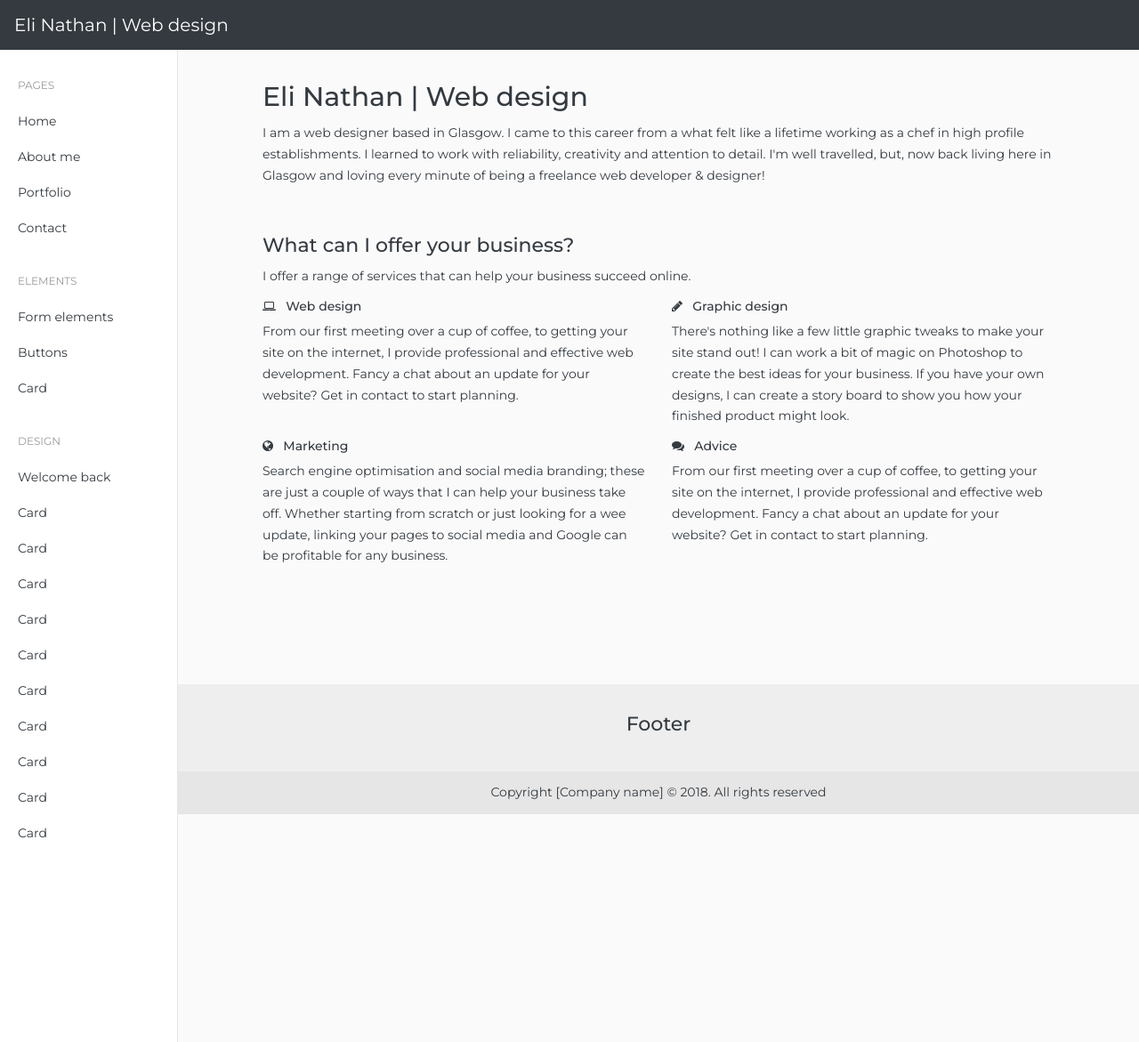
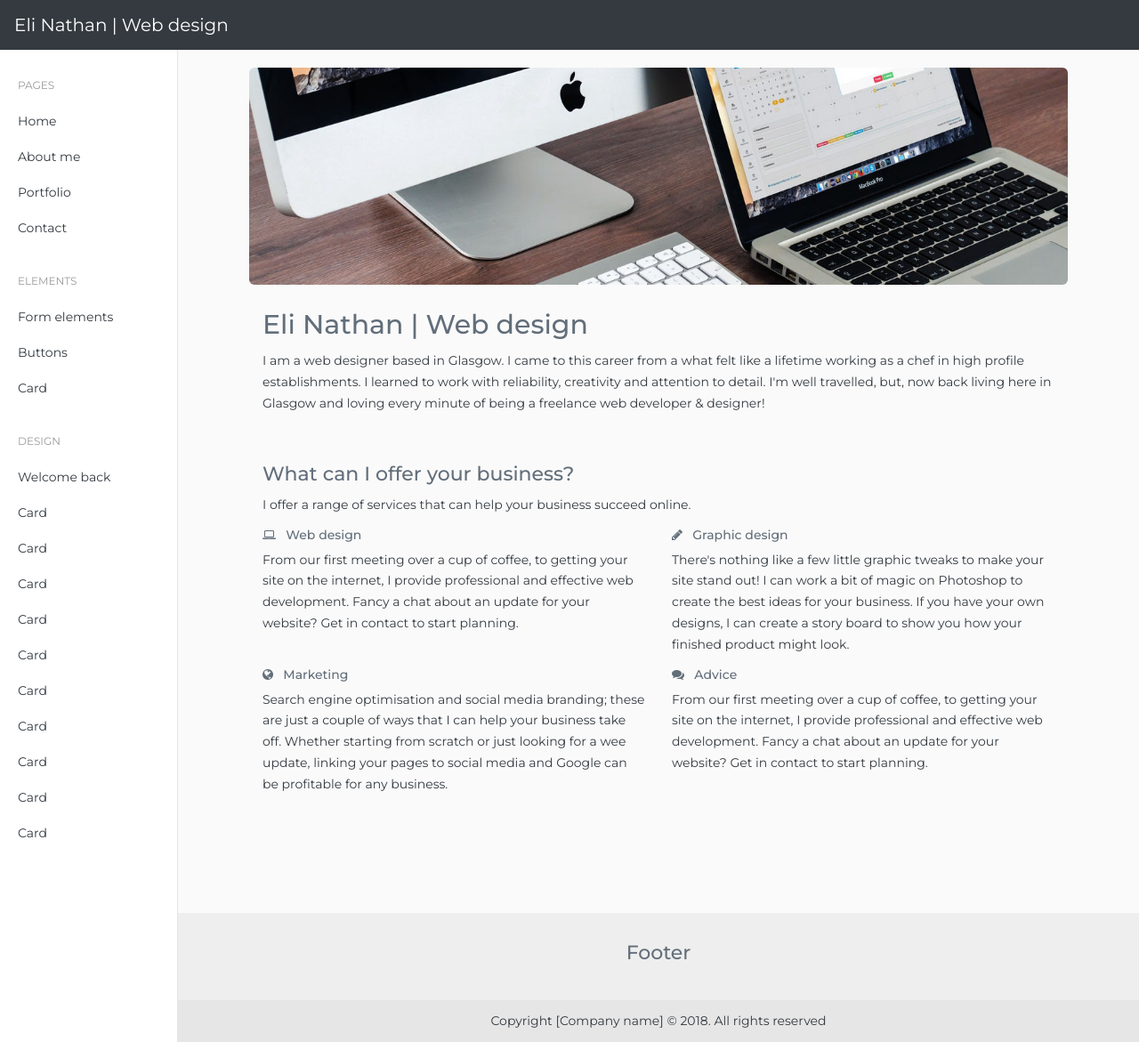
Before and after one commit to Eli-Nathan/Portfolio, a Jekyll site: the page built from index.html, in a window 1280 px wide and 1171 px high. Shown: the whole window at 89% size. Built offline with Jekyll 4.4.1, drawn with Linux system fonts in a browser that asks for light colours; Markdown is read by kramdown in place of the engine named in the settings.

Commit message:
Update button and toggle issue for window resizing

```diff
--- a/_scss/_base.scss
+++ b/_scss/_base.scss
@@ -6,7 +6,9 @@
   color: #343A40;
   overflow-y: auto; /* has to be scroll, not auto */
   -webkit-overflow-scrolling: touch;
-
+.en-h1, h1, .en-h2, h2, .en-h3, h3, .en-h4, h4, .en-h5, h5, .en-h6, h6 {
+  color: #626E7A;
+}
   p {
     font-size: 14px;
     line-height: 1.7;
@@ -96,6 +98,10 @@
     margin: 0 0 12px;
   }
 }
+.container-fluid {
+  padding-left: 0px;
+  padding-right: 0px;
+}
 
 #wrapper {
   padding-left: 0;
--- a/_scss/_main.scss
+++ b/_scss/_main.scss
@@ -1,3 +1,11 @@
+.featured-image {
+  margin-top: -12px;
+  margin-bottom: 24px;
+  img {
+    width: 100%;
+    border-radius: 6px;
+  }
+}
 .services {
   padding: 40px 0;
 }
--- a/_scss/_navbar.scss
+++ b/_scss/_navbar.scss
@@ -1,5 +1,8 @@
 nav.navbar {
-  color:#fff;
+  color: #fff;
+  z-index: 100;
+  border-bottom: none;
+
   ul {
     li {
       a.nav-link {
@@ -9,6 +12,7 @@
   }
 }
 
+#wrapper {
   #sidebar-wrapper {
     z-index: 1000;
     position: fixed;
@@ -16,71 +20,64 @@
     width: 0;
     height: 100%;
     margin-left: -100vw;
-  overflow-y: scroll; /* has to be scroll, not auto */
+    overflow-y: scroll;
+    /* has to be scroll, not auto */
     -webkit-overflow-scrolling: touch;
     overflow-x: hidden;
     background: #fff;
-  border-right: 1px solid #e5e5e5;
     -webkit-transition: all 0.5s ease;
     -moz-transition: all 0.5s ease;
     -o-transition: all 0.5s ease;
     transition: all 0.5s ease;
-}
-
-#wrapper.toggled #sidebar-wrapper {
-  width: 100vw;
-}
-
     /* Sidebar Styles */
     .sidebar-nav {
       position: relative;
       top: 0;
       width: 100vw;
       margin: 0;
-  padding: 0;
-  padding-bottom:80px;
+      padding: 0 0 80px;
       list-style: none;
+
       li {
         text-indent: 20px;
         line-height: 40px;
+
         a {
           display: block;
           text-decoration: none;
           color: #343A40;
-      font-size:14px;
+          font-size: 14px;
+
           &:hover {
             text-decoration: none;
             color: #343A40;
             background: #fafafa;
           }
-      &:active, &:focus {
+
+          &:active,
+          &:focus {
             text-decoration: none;
           }
         }
       }
+
       &__heading {
         display: block;
-    color:#999999;
+        color: #999999;
         text-transform: uppercase;
         font-size: 12px;
-    margin-top:20px;
+        margin-top: 20px;
       }
+
       > .sidebar-brand {
         height: 65px;
         font-size: 18px;
         line-height: 60px;
+
         a {
           color: #333;
         }
       }
-}
-
-@media (min-width: 768px) {
-  #sidebar-wrapper {
-    width: 200px;
-  }
-  #wrapper.toggled #sidebar-wrapper {
-    width: 200px;
     }
   }
 
@@ -89,36 +86,64 @@
     position: fixed;
     z-index: 1000;
     right: 10px;
+    top:0px;
     color: #fff!important;
     @media(min-width:768px) {
       display: none;
     }
+
     svg {
-    width:70px;
-    -webkit-filter: drop-shadow( 0 0 5px rgba(#000, .5) );
-    filter: drop-shadow( 0 0 5px rgba(#000, .5) );
-    circle{
+      width: 60px;
+      z-index: 1000;
+      -webkit-filter: drop-shadow(0 0 5px rgba(#000, .5));
+      filter: drop-shadow(0 0 5px rgba(#000, .5));
+
+      circle {
         fill: #cc5b23;
       }
+
       .close {
         display: none;
       }
     }
   }
-#wrapper.toggled {
+
+  &.toggled {
+    #sidebar-wrapper {
+      width: 100vw;
+    }
+
     svg {
-    -webkit-transition: -webkit-transform .8s;
-    transition: transform .8s;
+      -webkit-transition: -webkit-transform 0.8s;
+      transition: transform 0.8s;
       transform: rotate(270deg);
+
       .open {
-      display:none;
+        display: none;
       }
+
       .close {
         display: block;
         fill: #fff;
+
         path {
-        fill:#fff!important;
+          fill: #fff!important;
         }
       }
     }
   }
+}
+@media (min-width: 768px) {
+  #wrapper {
+    #sidebar-wrapper {
+      width: 200px !important;
+      margin-left: 0;
+      left: 0;
+      border-right: 1px solid #e5e5e5;
+    }
+
+    #wrapper.toggled #sidebar-wrapper {
+      width: 200px !important;
+    }
+  }
+}
--- a/index.html
+++ b/index.html
@@ -5,6 +5,11 @@
 current: home
 ---
 <!-- Page Content -->
+<div class="featured-image">
+  <div class="container-fluid">
+    <img src="/assets/images/design.jpg" alt="Design">
+  </div>
+</div>
 <div class="welcome">
   <div class="container">
     <div class="row">
```
Also changed, not shown: assets/css/styles.css, assets/images/design.jpg (added), 7 other files. Lines whose indentation alone changed are shown as unchanged.
